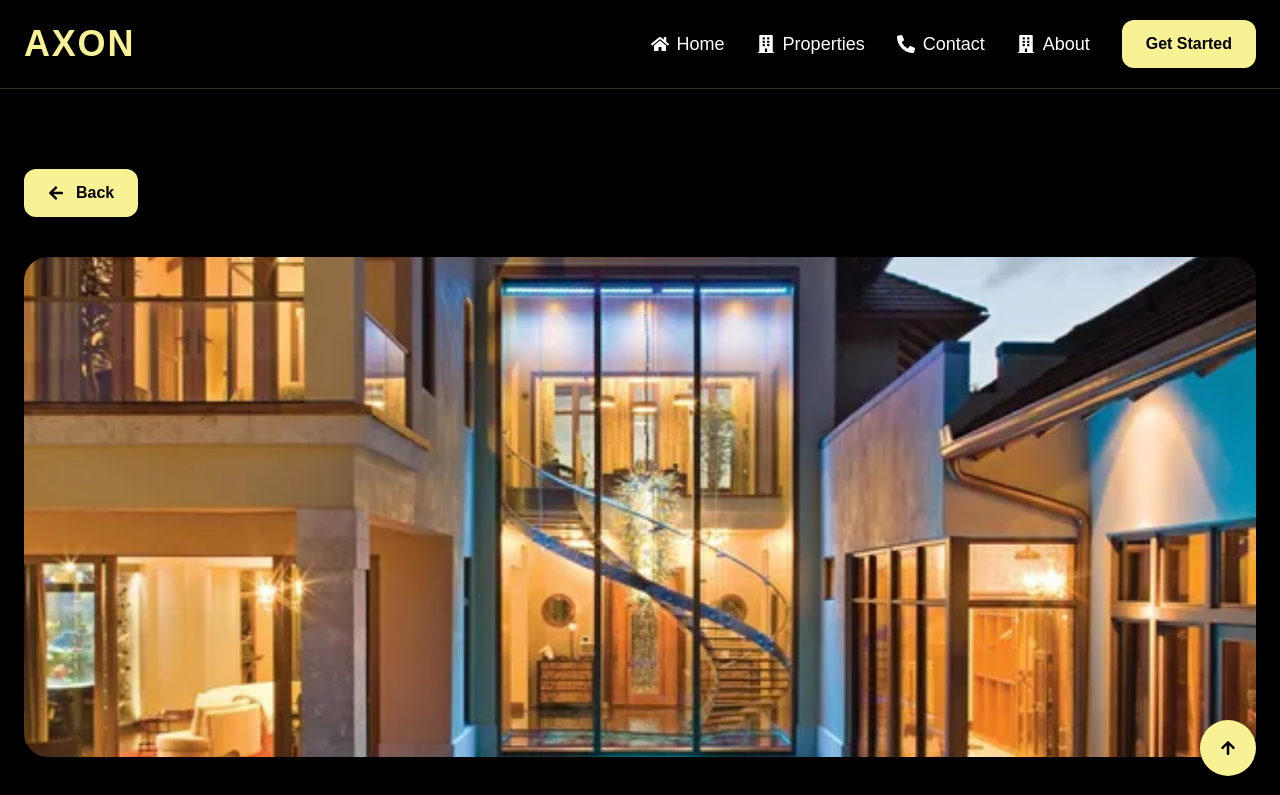
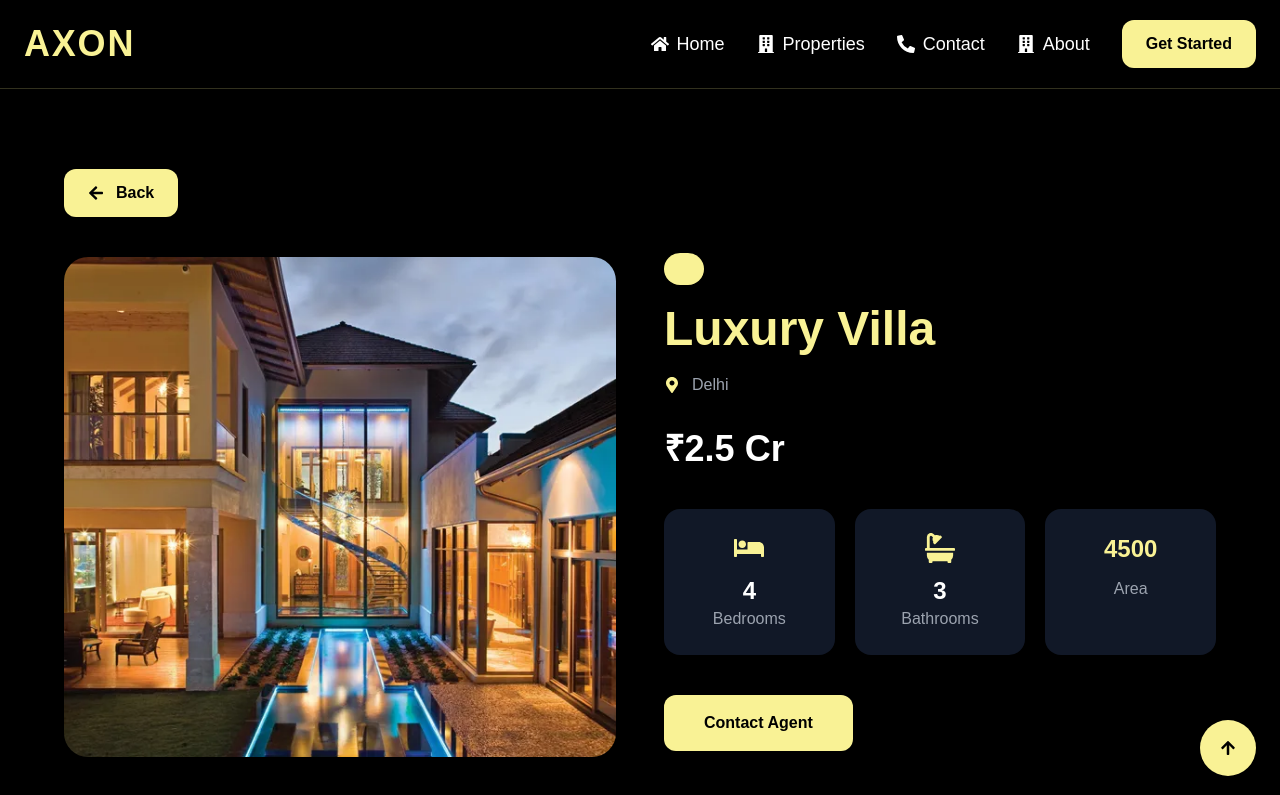
Before and after one commit to PaWaNGaNgWar9/Axon-Real-State, a React (Vite) app: page /property/1 in a window 1280 px wide. Shown: the top 795 px of the page. Built offline with nearby package versions, Linux system fonts and the light colour scheme.

Commit message:
update all button with links

```diff
--- a/src/pages/PropertyDetails.jsx
+++ b/src/pages/PropertyDetails.jsx
@@ -2,20 +2,26 @@ import { useParams, Link } from "react-router-dom";
 
 import Navbar from "../components/Navbar";
 import Footer from "../components/Footer";
-
 import first from "../assets/First.jpg";
 import second from "../assets/Second.jpg";
 import third from "../assets/Third.jpg";
+import bgimage from "../assets/Bg.jpeg";
+import card1 from "../assets/card1.jpeg";
+import card2 from "../assets/Card2.jpeg";
+import card3 from "../assets/Card3.jpeg";
+import card4 from "../assets/Card4.jpeg";
+import card5 from "../assets/Card5.jpeg";
+import card6 from "../assets/Card6.jpeg";
+import royalvilla from "../assets/royalvilla.jpeg";
 
 import {
+  FaMapMarkerAlt,
   FaBed,
   FaBath,
-  FaMapMarkerAlt,
-  FaRulerCombined,
   FaArrowLeft,
 } from "react-icons/fa";
 
-const properties = [
+const propertiesData = [
     {
     id: 1,
     title: "Luxury Villa",
@@ -81,39 +87,131 @@ const properties = [
     baths: 2,
     area: "3500",
   },
+  {
+    id: 1,
+    title: "Luxury Villa",
+    location: "Delhi",
+    price: "₹2.5 Cr",
+    beds: 4,
+    baths: 3,
+    area: "4500 Sq.ft",
+    type: "Villa",
+    image: bgimage,
+    description:
+      "Luxury villa with premium interiors, private garden, swimming pool, and smart home features.",
+  },
+
+  {
+    id: 2,
+    title: "Modern Apartment",
+    location: "Mumbai",
+    price: "₹1.2 Cr",
+    beds: 3,
+    baths: 2,
+    area: "2200 Sq.ft",
+    type: "Apartment",
+    image: card1,
+    description:
+      "Modern apartment located in the heart of Mumbai with elegant interiors and luxury amenities.",
+  },
+
+  {
+    id: 3,
+    title: "Beach House",
+    location: "Goa",
+    price: "₹3.8 Cr",
+    beds: 5,
+    baths: 4,
+    area: "5200 Sq.ft",
+    type: "Beach House",
+    image: card2,
+    description:
+      "Beautiful beach house with sea-facing balcony and modern architecture.",
+  },
+
+  {
+    id: 4,
+    title: "Penthouse",
+    location: "Bangalore",
+    price: "₹4.5 Cr",
+    beds: 6,
+    baths: 5,
+    area: "6200 Sq.ft",
+    type: "Penthouse",
+    image: card3,
+    description:
+      "Luxury penthouse with rooftop lounge and skyline city views.",
+  },
+
+  {
+    id: 5,
+    title: "Mountain Cottage",
+    location: "Manali",
+    price: "₹1.8 Cr",
+    beds: 3,
+    baths: 2,
+    area: "2800 Sq.ft",
+    type: "Cottage",
+    image: card4,
+    description:
+      "Cozy mountain cottage surrounded by nature and scenic landscapes.",
+  },
+
+  {
+    id: 6,
+    title: "Luxury Farmhouse",
+    location: "Punjab",
+    price: "₹5.2 Cr",
+    beds: 7,
+    baths: 5,
+    area: "8500 Sq.ft",
+    type: "Farmhouse",
+    image: card5,
+    description:
+      "Spacious farmhouse with private garden and luxurious amenities.",
+  },
+
+  {
+    id: 7,
+    title: "City Studio",
+    location: "Pune",
+    price: "₹75 Lakh",
+    beds: 2,
+    baths: 1,
+    area: "1200 Sq.ft",
+    type: "Studio",
+    image: card6,
+    description:
+      "Compact modern studio apartment perfect for urban living.",
+  },
+
+  {
+    id: 8,
+    title: "Royal Mansion",
+    location: "Jaipur",
+    price: "₹9 Cr",
+    beds: 10,
+    baths: 8,
+    area: "15000 Sq.ft",
+    type: "Mansion",
+    image: royalvilla,
+    description:
+      "Ultra luxury royal mansion with grand interiors and premium lifestyle facilities.",
+  },
 ];
 
 const PropertyDetails = () => {
-
   const { id } = useParams();
 
-  const property = properties.find(
+  const property = propertiesData.find(
     (item) => item.id === Number(id)
   );
 
-  // Property Not Found
   if (!property) {
     return (
-      <>
-        <Navbar />
-
-        <div className="flex flex-col items-center justify-center min-h-screen text-white bg-black">
-
-          <h1 className="mb-6 text-5xl font-bold text-[#F9F295]">
+      <div className="flex items-center justify-center min-h-screen text-4xl font-bold text-white bg-black">
         Property Not Found
-          </h1>
-
-          <Link
-            to="/"
-            className="px-8 py-4 font-semibold text-black rounded-xl bg-[#F9F295]"
-          >
-            Back To Home
-          </Link>
-
       </div>
-
-        <Footer />
-      </>
     );
   }
 
@@ -121,71 +219,60 @@ const PropertyDetails = () => {
     <>
       <Navbar />
 
-      <section className="min-h-screen px-6 py-20 text-white bg-black">
+      <div className="min-h-screen px-6 py-20 text-white bg-black">
 
-        <div className="mx-auto max-w-7xl">
+        <div className="max-w-6xl mx-auto">
 
-          {/* Back Button */}
           <Link
-            to="/"
-            className="inline-flex items-center gap-3 px-6 py-3 mb-10 font-semibold text-black transition rounded-xl bg-[#F9F295] hover:bg-[#f5ec7a]"
+            to="/properties"
+            className="inline-flex items-center gap-3 px-6 py-3 mb-10 font-semibold text-black transition bg-[#F9F295] rounded-xl hover:bg-[#f5ec7a]"
           >
             <FaArrowLeft />
             Back
           </Link>
 
-          {/* Image */}
-          <div className="mb-10 overflow-hidden rounded-3xl">
+          <div className="grid gap-12 lg:grid-cols-2">
+
+            <div>
 
               <img
                 src={property.image}
                 alt={property.title}
-              className="object-cover w-full h-[500px]"
+                className="object-cover w-full shadow-2xl h-[500px] rounded-3xl"
               />
 
             </div>
 
-          {/* Content */}
-          <div className="grid gap-14 lg:grid-cols-2">
-
-            {/* Left */}
             <div>
 
-              <h1 className="mb-6 text-6xl font-bold text-[#F9F295]">
+              <span className="px-5 py-2 text-sm font-semibold text-black rounded-full bg-[#F9F295]">
+                {property.type}
+              </span>
+
+              <h1 className="mt-6 text-5xl font-bold text-[#F9F295]">
                 {property.title}
               </h1>
 
-              <div className="flex items-center mb-8 text-xl text-gray-400">
-
-                <FaMapMarkerAlt className="mr-3 text-[#F9F295]" />
-
-                {property.location}
-
+              <div className="flex items-center gap-3 mt-5 text-gray-400">
+                <FaMapMarkerAlt className="text-[#F9F295]" />
+                <span>{property.location}</span>
               </div>
 
-              <p className="leading-9 text-gray-300">
-                Experience luxury living with premium interiors,
-                modern architecture, spacious rooms, elegant design,
-                and world-class amenities for a comfortable lifestyle.
-              </p>
-
-            </div>
-
-            {/* Right */}
-            <div className="p-10 bg-gray-900 border rounded-3xl border-white/10">
-
-              <h2 className="mb-8 text-5xl font-bold text-[#F9F295]">
+              <h2 className="mt-8 text-4xl font-bold text-white">
                 {property.price}
               </h2>
 
-              <div className="grid grid-cols-3 gap-6 mb-10">
+              <p className="mt-8 text-lg leading-8 text-gray-400">
+                {property.description}
+              </p>
 
-                {/* Beds */}
-                <div className="p-6 text-center bg-black rounded-2xl">
+              <div className="grid grid-cols-3 gap-5 mt-10">
 
-                  <FaBed className="mx-auto mb-3 text-2xl text-[#F9F295]" />
+                <div className="p-6 text-center bg-gray-900 rounded-2xl">
 
-                  <h3 className="text-2xl font-bold text-white">
+                  <FaBed className="mx-auto mb-3 text-3xl text-[#F9F295]" />
+
+                  <h3 className="text-2xl font-bold">
                     {property.beds}
                   </h3>
 
@@ -195,12 +282,11 @@ const PropertyDetails = () => {
 
                 </div>
 
-                {/* Baths */}
-                <div className="p-6 text-center bg-black rounded-2xl">
+                <div className="p-6 text-center bg-gray-900 rounded-2xl">
 
-                  <FaBath className="mx-auto mb-3 text-2xl text-[#F9F295]" />
+                  <FaBath className="mx-auto mb-3 text-3xl text-[#F9F295]" />
 
-                  <h3 className="text-2xl font-bold text-white">
+                  <h3 className="text-2xl font-bold">
                     {property.baths}
                   </h3>
 
@@ -210,27 +296,23 @@ const PropertyDetails = () => {
 
                 </div>
 
-                {/* Area */}
-                <div className="p-6 text-center bg-black rounded-2xl">
+                <div className="p-6 text-center bg-gray-900 rounded-2xl">
 
-                  <FaRulerCombined className="mx-auto mb-3 text-2xl text-[#F9F295]" />
-
-                  <h3 className="text-2xl font-bold text-white">
+                  <h3 className="mb-3 text-2xl font-bold text-[#F9F295]">
                     {property.area}
                   </h3>
 
                   <p className="text-gray-400">
-                    Sq.ft
+                    Area
                   </p>
 
                 </div>
 
               </div>
 
-              {/* Button */}
               <Link
                 to="/contact"
-                className="block w-full py-5 font-bold text-center text-black transition rounded-2xl bg-[#F9F295] hover:bg-[#f5ec7a]"
+                className="inline-block px-10 py-4 mt-10 font-bold text-black transition bg-[#F9F295] rounded-xl hover:bg-[#f5ec7a]"
               >
                 Contact Agent
               </Link>
@@ -241,7 +323,7 @@ const PropertyDetails = () => {
 
         </div>
 
-      </section>
+      </div>
 
       <Footer />
     </>
```
Also changed, not shown: src/pages/GetStarted.jsx (+79 -193 lines), src/pages/Properties.jsx (+26 -126 lines). Lines whose indentation alone changed are shown as unchanged.
